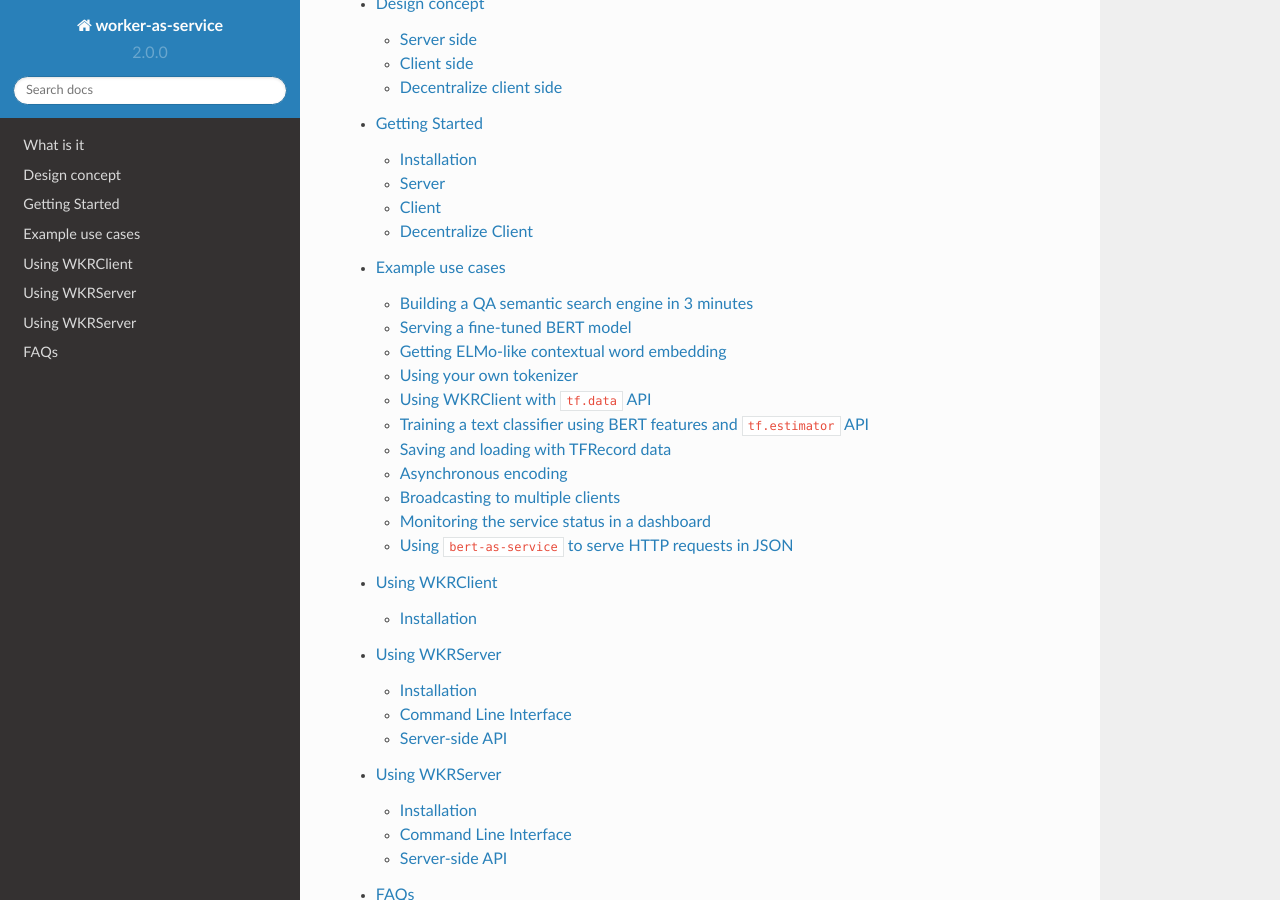
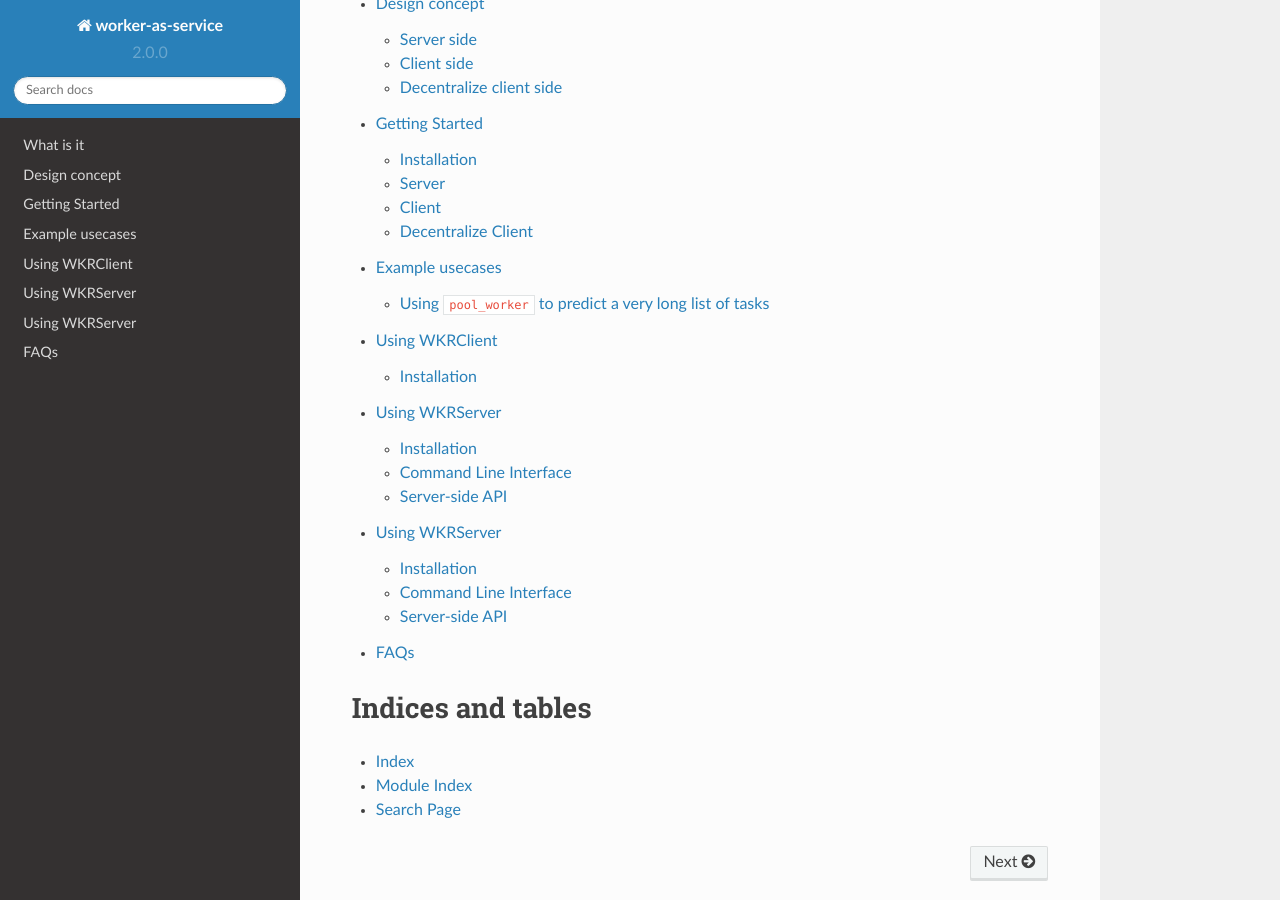
Before and after one commit to RyanDam/worker-as-service-docs, a Sphinx documentation site: the page built from docs/index.rst, in a window 1280 px wide and 900 px high, scrolled down 977 px. Built offline with Sphinx 7.4.7 and the Read the Docs theme 2.0.0, drawn with Linux system fonts in a browser that asks for light colours; some of the changed lines change nothing that is shown.

Commit message:
update examples

````diff
--- a/docs/tutorial/add-monitor.rst
+++ /dev/null
@@ -1,25 +0,0 @@
-Monitoring the service status in a dashboard
-============================================
-
-.. contents:: :local:
-
-
-.. note:: The complete example can `be found in plugin/dashboard/`_.
-
-.. _be found in plugin/dashboard/: https://github.com/hanxiao/bert-as-service/blob/master/plugin/dashboard
-
-As a part of the infrastructure, one may also want to monitor the service status and show it in a dashboard. To do that, we can use:
-
-.. highlight:: python
-.. code:: python
-
-   bc = WKRClient(ip='server_ip')
-
-   json.dumps(bc.server_status, ensure_ascii=False)
-
-
-This gives the current status of the server including number of requests, number of clients, etc. in JSON format. The only thing remained is to start a HTTP server for returning this JSON to the frontend that renders it.
-
-``plugin/dashboard/index.html`` shows a simple dashboard based on Bootstrap and Vue.js.
-
-.. image:: ../../.github/dashboard.png
--- a/docs/tutorial/fine-tune.rst
+++ /dev/null
@@ -1,72 +0,0 @@
-Serving a fine-tuned BERT model
-===============================
-
-.. contents:: :local:
-
-
-Pretrained BERT models often show quite "okayish" performance on many
-tasks. However, to release the true power of BERT a fine-tuning on the
-downstream task (or on domain-specific data) is necessary. In this
-example, I will show you how to serve a fine-tuned BERT model.
-
-We follow the instruction in `"Sentence (and sentence-pair)
-classification tasks"`_ and use ``run_classifier.py`` to fine tune
-``uncased_L-12_H-768_A-12`` model on MRPC task. The fine-tuned model is
-stored at ``/tmp/mrpc_output/``, which can be changed by specifying
-``--output_dir`` of ``run_classifier.py``.
-
-If you look into ``/tmp/mrpc_output/``, it contains something like:
-
-.. highlight:: bash
-.. code:: bash
-
-   checkpoint                                        128
-   eval                                              4.0K
-   eval_results.txt                                  86
-   eval.tf_record                                    219K
-   events.out.tfevents.1545202214.TENCENT64.site     6.1M
-   events.out.tfevents.1545203242.TENCENT64.site     14M
-   graph.pbtxt                                       9.0M
-   model.ckpt-0.data-00000-of-00001                  1.3G
-   model.ckpt-0.index                                23K
-   model.ckpt-0.meta                                 3.9M
-   model.ckpt-343.data-00000-of-00001                1.3G
-   model.ckpt-343.index                              23K
-   model.ckpt-343.meta                               3.9M
-   train.tf_record                                   2.0M
-
-Don't be afraid of those mysterious files, as the only important one to
-us is ``model.ckpt-343.data-00000-of-00001`` (looks like my training
-stops at the 343 step. One may get
-``model.ckpt-123.data-00000-of-00001`` or
-``model.ckpt-9876.data-00000-of-00001`` depending on the total training
-steps). Now we have collected all three pieces of information that are
-needed for serving this fine-tuned model:
-
--  The pretrained model is downloaded to
-   ``/path/to/bert/uncased_L-12_H-768_A-12``
--  Our fine-tuned model is stored at ``/tmp/mrpc_output/``;
--  Our fine-tuned model checkpoint is named as ``model.ckpt-343``
-   something something.
-
-Now start a WKRServer by putting three pieces together:
-
-.. highlight:: bash
-.. code:: bash
-
-   bert-serving-start -model_dir=/pretrained/uncased_L-12_H-768_A-12 -tuned_model_dir=/tmp/mrpc_output/ -ckpt_name=model.ckpt-343
-
-After the server started, you should find this line in the log:
-
-.. highlight:: bash
-.. code:: text
-
-   I:GRAPHOPT:[gra:opt: 50]:checkpoint (override by fine-tuned model): /tmp/mrpc_output/model.ckpt-343
-
-Which means the BERT parameters is overrode and successfully loaded from
-our fine-tuned ``/tmp/mrpc_output/model.ckpt-343``. Done!
-
-In short, find your fine-tuned model path and checkpoint name, then feed
-them to ``-tuned_model_dir`` and ``-ckpt_name``, respectively.
-
-.. _"Sentence (and sentence-pair) classification tasks": https://github.com/google-research/bert#sentence-and-sentence-pair-classification-tasks
--- a/docs/tutorial/http-server.rst
+++ /dev/null
@@ -1,72 +0,0 @@
-Using ``bert-as-service`` to serve HTTP requests in JSON
-========================================================
-
-Besides calling ``bert-as-service`` from Python, one can also call it
-via HTTP request in JSON. It is quite useful especially when low
-transport layer is prohibited. Behind the scene, ``bert-as-service``
-spawns a Flask server in a separate process and then reuse a
-``WKRClient`` instance as a proxy to communicate with the ventilator.
-
-To enable this feature, we need to first install some Python
-dependencies:
-
-.. highlight:: bash
-.. code:: bash
-
-   pip install -U bert-serving-client flask flask-compress flask-cors flask-json
-
-Then simply start the server with:
-
-.. highlight:: bash
-.. code:: bash
-
-   bert-serving-start -model_dir=/YOUR_MODEL -http_port 8125
-
-Your server is now listening HTTP and TCP requests at port ``8125``
-simultaneously!
-
-To send a HTTP request, first package payload in JSON as following:
-
-.. highlight:: json
-.. code:: json
-
-   {
-       "id": 123,
-       "texts": ["hello world", "good day!"],
-       "is_tokenized": false
-   }
-
-, where ``id`` is a unique identifier helping you to synchronize the
-results; ``is_tokenized`` follows the meaning in ```WKRClient`` API`_
-and ``false`` by default.
-
-Then simply call the server via HTTP POST request. You can use
-javascript or whatever, here is an example using ``curl``:
-
-.. highlight:: bash
-.. code:: bash
-
-   curl -X POST http://xx.xx.xx.xx:8125/encode \
-     -H 'content-type: application/json' \
-     -d '{"id": 123,"texts": ["hello world"], "is_tokenized": false}'
-
-, which returns a JSON:
-
-.. highlight:: json
-.. code:: json
-
-   {
-       "id": 123,
-       "results": [[768 float-list], [768 float-list]],
-       "status": 200
-   }
-
-
-To get the server's status and client's status, you can send GET requests at
-``/status/server`` and ``/status/client``, respectively.
-
-Finally, one may also config CORS to restrict the public access of the
-server by specifying ``-cors`` when starting ``bert-serving-start``. By
-default ``-cors=*``, meaning the server is public accessible.
-
-.. _``WKRClient`` API: https://bert-as-service.readthedocs.io/en/latest/source/client.html#client.WKRClient.encode_async
--- a/docs/tutorial/index.rst
+++ b/docs/tutorial/index.rst
@@ -1,25 +1,9 @@
-Example use cases
+Example usecases
 =========
 
 .. contents:: :local:
 
-The full list of examples `can be found in here`_.
-
-.. note:: Although ``WKRClient`` works universally on both Python 2.x and 3.x, examples are only tested on Python 3.6.
-
-.. _can be found in here: https://github.com/hanxiao/bert-as-service/tree/master/example
-
 .. toctree::
    :maxdepth: 1
 
-   simple-search
-   fine-tune
-   token-embed
-   own-tokenizer
-   tf-data
-   tf-estimator
-   tf-record
-   async-encode
-   broadcast
-   add-monitor
-   http-server
+   mass-predict-list
--- /dev/null
+++ b/docs/tutorial/mass-predict-list.rst
@@ -0,0 +1,94 @@
+Using ``pool_worker`` to predict a very long list of tasks
+==========================================================
+
+.. contents:: :local:
+
+Offline predict a long list of task (classify gender for face images, ) is pretty common. This is how you can implement such pipeline:
+
+``server.py``
+-------------
+
+Define the server
+^^^^^^^^^^^^^^^^^
+
+.. note:: Please check **Getting started** section for the details.
+
+.. code:: python
+
+    import time
+    from wkr_serving.server import WKRServer, WKRHardWorker
+    from wkr_serving.server.helper import get_args_parser, import_tf
+
+    class Worker(WKRHardWorker):
+
+        def get_env(self, device_id, tmp_dir):
+            tf = import_tf(device_id=device_id)
+            return tf
+
+        def get_model(self, envs, model_dir, model_name, tmp_dir):
+            tf = envs
+            try:
+                model = get_model(tf, model_dir, model_name)
+            except Exception as e:
+                raise Exception("Custom exception\n{}".format(e)
+            else:
+                return model
+
+        def predict(self, model, input):
+            model = model
+
+            results = []
+            for image in input:
+                score = mode.predict(image)
+
+            return results
+
+Start server
+^^^^^^^^^^^^
+
+We will start a server with 2 worker running on CPU (device -1)
+
+.. code-block:: bash
+
+    wkr-serving-start server.Worker \
+    -model_dir /path/to/model \
+    -model_name model.hdf5 \
+    -port_in 8996 \
+    -port_out 8998 \
+    -http_port 8900 \
+    -num_worker 2 \
+    -batch_size 1 \
+    -device_map -1 \
+    -log_dir /tmp/log_dir
+
+.. note:: ``-http_port`` is a need as we will use it for the later step
+
+Predictor
+---------
+
+.. code:: python
+
+    import requests
+    from io import BytesIO
+
+    from ailabtools.utils.common_import import *
+    from ailabtools.utils.network import download_img_file
+    from ailabtools.ailab_multiprocessing import pool_worker
+
+    def load_list_data():
+        # implement your own logic here
+        return []
+
+    def predict(img_url):
+        img_pil = download_img_file(img_url)
+        img_byte = BytesIO()
+        img_pil.save(img_byte, 'jpeg')
+
+        server_http_api = 'http://0.0.0.0:8900/encode_img_bytes'
+        r = requests.post(server_http_api, files={'img_bytes': img_byte.getvalue()})
+        data_json = r.json()
+        return data_json["data"]["score"]
+
+    list_image_urls = load_list_data()
+
+    list_results = pool_worker(predict, list_image_urls)
--- a/docs/tutorial/own-tokenizer.rst
+++ /dev/null
@@ -1,32 +0,0 @@
-Using your own tokenizer
-========================
-
-.. contents:: :local:
-
-
-Often you want to use your own tokenizer to segment sentences instead of
-the default one from BERT. Simply call ``encode(is_tokenized=True)`` on
-the client slide as follows:
-
-.. highlight:: python
-.. code:: python
-
-   texts = ['hello world!', 'good day']
-
-   # a naive whitespace tokenizer
-   texts2 = [s.split() for s in texts]
-
-   vecs = bc.encode(texts2, is_tokenized=True)
-
-This gives ``[2, 25, 768]`` tensor where the first ``[1, 25, 768]``
-corresponds to the token-level encoding of "hello world!". If you look
-into its values, you will find that only the first four elements, i.e.
-``[1, 0:3, 768]`` have values, all the others are zeros. This is due to
-the fact that BERT considers "hello world!" as four tokens: ``[CLS]``
-``hello`` ``world!`` ``[SEP]``, the rest are padding symbols and are
-masked out before output.
-
-.. note:: There is no need to start a separate server for handling tokenized/untokenized sentences. The server can tell and handle both cases automatically.
-
-
-.. warning:: The pretrained BERT Chinese from Google is character-based, i.e. its vocabulary is made of single Chinese characters. Therefore it makes no sense if you use word-level segmentation algorithm to pre-process the data and feed to such model.
--- a/docs/tutorial/simple-search.rst
+++ /dev/null
@@ -1,67 +0,0 @@
-Building a QA semantic search engine in 3 minutes
-=================================================
-
-.. contents:: :local:
-
-
-.. note:: The complete example can `be found example8.py`_.
-
-.. _be found example8.py: https://github.com/hanxiao/bert-as-service/blob/master/example/example8.py
-
-As the first example, we will implement a simple QA search engine using
-``bert-as-service`` in just three minutes. No kidding! The goal is to
-find similar questions to user's input and return the corresponding
-answer. To start, we need a list of question-answer pairs. Fortunately,
-this README file already contains `a list of FAQ`_, so I will just use
-that to make this example perfectly self-contained. Let's first load all
-questions and show some statistics.
-
-.. highlight:: python
-.. code:: python
-
-   prefix_q = '##### **Q:** '
-   with open('README.md') as fp:
-       questions = [v.replace(prefix_q, '').strip() for v in fp if v.strip() and v.startswith(prefix_q)]
-       print('%d questions loaded, avg. len of %d' % (len(questions), np.mean([len(d.split()) for d in questions])))
-
-This gives ``33 questions loaded, avg. len of 9``. So looks like we have
-enough questions. Now start a WKRServer with
-``uncased_L-12_H-768_A-12`` pretrained BERT model:
-
-.. highlight:: bash
-.. code:: bash
-
-   bert-serving-start -num_worker=1 -model_dir=/data/cips/data/lab/data/model/uncased_L-12_H-768_A-12
-
-Next, we need to encode our questions into vectors:
-
-.. highlight:: python
-.. code:: python
-
-   bc = WKRClient(port=4000, port_out=4001)
-   doc_vecs = bc.encode(questions)
-
-Finally, we are ready to receive new query and perform a simple "fuzzy"
-search against the existing questions. To do that, every time a new
-query is coming, we encode it as a vector and compute its dot product
-with ``doc_vecs``; sort the result descendingly; and return the top-k
-similar questions as follows:
-
-.. highlight:: python
-.. code:: python
-
-   while True:
-       query = input('your question: ')
-       query_vec = bc.encode([query])[0]
-       # compute normalized dot product as score
-       score = np.sum(query_vec * doc_vecs, axis=1) / np.linalg.norm(doc_vecs, axis=1)
-       topk_idx = np.argsort(score)[::-1][:topk]
-       for idx in topk_idx:
-           print('> %s\t%s' % (score[idx], questions[idx]))
-
-That's it! Now run the code and type your query, see how this search
-engine handles fuzzy match:
-
-.. image:: ../../.github/qasearch-demo.gif
-
-.. _a list of FAQ: #speech_balloon-faq
--- a/docs/tutorial/tf-data.rst
+++ /dev/null
@@ -1,46 +0,0 @@
-Using WKRClient with ``tf.data`` API
-=====================================
-
-.. contents:: :local:
-
-
-.. note:: The complete example can `be found example4.py`_. There is also `an example in Keras`_.
-
-.. _be found example4.py: https://github.com/hanxiao/bert-as-service/blob/master/example/example4.py
-.. _an example in Keras: https://github.com/hanxiao/bert-as-service/issues/29#issuecomment-442362241
-
-
-The ``tf.data`` `API`_ enables you to build complex input pipelines from
-simple, reusable pieces. One can also use ``WKRClient`` to encode
-sentences on-the-fly and use the vectors in a downstream model. Here is
-an example:
-
-.. highlight:: python
-.. code:: python
-
-   batch_size = 256
-   num_parallel_calls = 4
-
-   # start a thead-safe client to support num_parallel_calls in tf.data API
-   bc = ConcurrentWKRClient(num_parallel_calls)
-
-
-   def get_encodes(x):
-      # x is `batch_size` of lines, each of which is a json object
-      samples = [json.loads(l) for l in x]
-      text = [s['raw_text'] for s in samples]  # List[List[str]]
-      labels = [s['label'] for s in samples]  # List[str]
-      features = bc.encode(text)
-      return features, labels
-
-
-   ds = (tf.data.TextLineDataset(train_fp).batch(batch_size)
-           .map(lambda x: tf.py_func(get_encodes, [x], [tf.float32, tf.string]),  num_parallel_calls=num_parallel_calls)
-           .map(lambda x, y: {'feature': x, 'label': y})
-           .make_one_shot_iterator().get_next())
-
-The trick here is to start a pool of ``WKRClient`` and reuse them one
-by one. In this way, we can fully harness the power of
-``num_parallel_calls`` in ``Dataset.map()`` API.
-
-.. _API: https://www.tensorflow.org/guide/datasets
--- a/docs/tutorial/tf-estimator.rst
+++ /dev/null
@@ -1,37 +0,0 @@
-Training a text classifier using BERT features and ``tf.estimator`` API
-=======================================================================
-
-.. contents:: :local:
-
-
-.. note:: The complete example can `be found example5.py`_, in which a simple MLP is built on BERT features for predicting the relevant articles according to the fact description in the law documents. The problem is a part of the `Chinese AI and Law Challenge Competition`_.
-
-.. _be found example5.py: https://github.com/hanxiao/bert-as-service/blob/master/example/example5.py
-
-Following the last example, we can easily extend it to a full classifier
-using ``tf.estimator`` API. One only need minor change on the input
-function as follows:
-
-.. code:: python
-
-   estimator = DNNClassifier(
-       hidden_units=[512],
-       feature_columns=[tf.feature_column.numeric_column('feature', shape=(768,))],
-       n_classes=len(laws),
-       config=run_config,
-       label_vocabulary=laws_str,
-       dropout=0.1)
-
-   input_fn = lambda fp: (tf.data.TextLineDataset(fp)
-                          .apply(tf.contrib.data.shuffle_and_repeat(buffer_size=10000))
-                          .batch(batch_size)
-                          .map(lambda x: tf.py_func(get_encodes, [x], [tf.float32, tf.string]), num_parallel_calls=num_parallel_calls)
-                          .map(lambda x, y: ({'feature': x}, y))
-                          .prefetch(20))
-
-   train_spec = TrainSpec(input_fn=lambda: input_fn(train_fp))
-   eval_spec = EvalSpec(input_fn=lambda: input_fn(eval_fp), throttle_secs=0)
-   train_and_evaluate(estimator, train_spec, eval_spec)
-
-
-.. _Chinese AI and Law Challenge Competition: https://github.com/thunlp/CAIL/blob/master/README_en.md
--- a/docs/tutorial/tf-record.rst
+++ /dev/null
@@ -1,80 +0,0 @@
-Saving and loading with TFRecord data
-=====================================
-
-.. contents:: :local:
-
-
-.. note:: The complete example can `be found example6.py`_.
-
-.. _be found example6.py: https://github.com/hanxiao/bert-as-service/blob/master/example/example6.py
-
-
-The TFRecord file format is a simple record-oriented binary format that
-many TensorFlow applications use for training data. You can also
-pre-encode all your sequences and store their encodings to a TFRecord
-file, then later load it to build a ``tf.Dataset``. For example, to
-write encoding into a TFRecord file:
-
-.. highlight:: python
-.. code:: python
-
-   bc = WKRClient()
-   list_vec = bc.encode(lst_str)
-   list_label = [0 for _ in lst_str]  # a dummy list of all-zero labels
-
-   # write to tfrecord
-   with tf.python_io.TFRecordWriter('tmp.tfrecord') as writer:
-       def create_float_feature(values):
-           return tf.train.Feature(float_list=tf.train.FloatList(value=values))
-
-       def create_int_feature(values):
-           return tf.train.Feature(int64_list=tf.train.Int64List(value=list(values)))
-
-       for (vec, label) in zip(list_vec, list_label):
-           features = {'features': create_float_feature(vec), 'labels': create_int_feature([label])}
-           tf_example = tf.train.Example(features=tf.train.Features(feature=features))
-           writer.write(tf_example.SerializeToString())
-
-Now we can load from it and build a ``tf.Dataset``:
-
-.. highlight:: python
-.. code:: python
-
-   def _decode_record(record):
-       """Decodes a record to a TensorFlow example."""
-       return tf.parse_single_example(record, {
-           'features': tf.FixedLenFeature([768], tf.float32),
-           'labels': tf.FixedLenFeature([], tf.int64),
-       })
-
-   ds = (tf.data.TFRecordDataset('tmp.tfrecord').repeat().shuffle(buffer_size=100).apply(
-       tf.contrib.data.map_and_batch(lambda record: _decode_record(record), batch_size=64))
-         .make_one_shot_iterator().get_next())
-
-To save word/token-level embedding to TFRecord, one needs to first
-flatten ``[max_seq_len, num_hidden]`` tensor into an 1D array as
-follows:
-
-.. highlight:: python
-.. code:: python
-
-   def create_float_feature(values):
-       return tf.train.Feature(float_list=tf.train.FloatList(value=values.reshape(-1)))
-
-And later reconstruct the shape when loading it:
-
-.. highlight:: python
-.. code:: python
-
-   name_to_features = {
-       "feature": tf.FixedLenFeature([max_seq_length * num_hidden], tf.float32),
-       "label_ids": tf.FixedLenFeature([], tf.int64),
-   }
-
-   def _decode_record(record, name_to_features):
-       """Decodes a record to a TensorFlow example."""
-       example = tf.parse_single_example(record, name_to_features)
-       example['feature'] = tf.reshape(example['feature'], [max_seq_length, -1])
-       return example
-
-Be careful, this will generate a huge TFRecord file.
--- a/docs/tutorial/token-embed.rst
+++ /dev/null
@@ -1,38 +0,0 @@
-Getting ELMo-like contextual word embedding
-===========================================
-
-.. contents:: :local:
-
-
-Start the server with ``pooling_strategy`` set to NONE.
-
-.. highlight:: bash
-.. code:: bash
-
-   bert-serving-start -pooling_strategy NONE -model_dir /tmp/english_L-12_H-768_A-12/
-
-To get the word embedding corresponds to every token, you can simply use
-slice index as follows:
-
-.. highlight:: python
-.. code:: python
-
-   # max_seq_len = 25
-   # pooling_strategy = NONE
-
-   bc = WKRClient()
-   vec = bc.encode(['hey you', 'whats up?'])
-
-   vec  # [2, 25, 768]
-   vec[0]  # [1, 25, 768], sentence embeddings for `hey you`
-   vec[0][0]  # [1, 1, 768], word embedding for `[CLS]`
-   vec[0][1]  # [1, 1, 768], word embedding for `hey`
-   vec[0][2]  # [1, 1, 768], word embedding for `you`
-   vec[0][3]  # [1, 1, 768], word embedding for `[SEP]`
-   vec[0][4]  # [1, 1, 768], word embedding for padding symbol
-   vec[0][25]  # error, out of index!
-
-Note that no matter how long your original sequence is, the service will
-always return a ``[max_seq_len, 768]`` matrix for every sequence. When
-using slice index to get the word embedding, beware of the special
-tokens padded to the sequence, i.e. ``[CLS]``, ``[SEP]``, ``0_PAD``.
````
